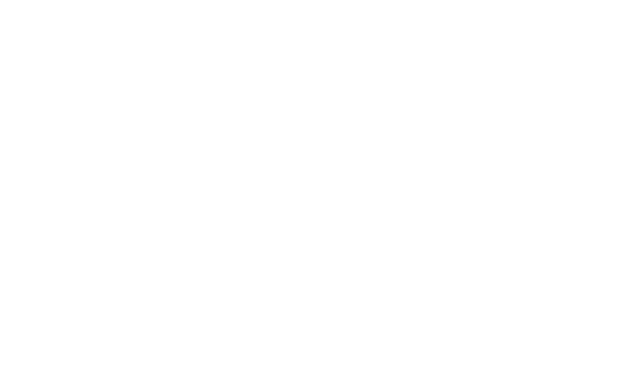
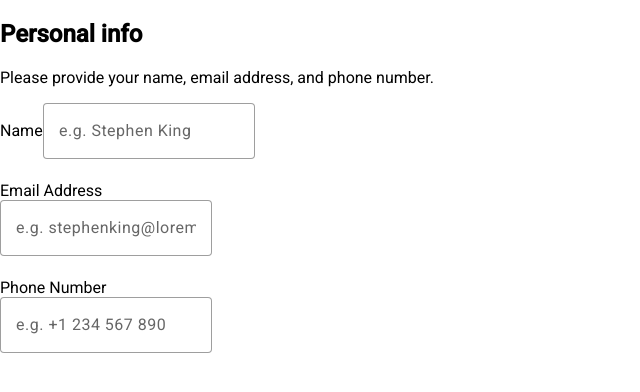
Before and after one commit to darielmedr/multi-step-form, an Angular app: page /personal-info in a window 1280 px wide. Before the commit this address led to /. Shown: the top 392 px of the page, without its empty margins (0-640 px from the left). Built offline with nearby package versions, Linux system fonts and the light colour scheme.

Commit message:
feat: add personal info module

```diff
--- a/src/app/app-routing.module.ts
+++ b/src/app/app-routing.module.ts
@@ -1,7 +1,25 @@
 import { NgModule } from '@angular/core';
 import { RouterModule, Routes } from '@angular/router';
 
-const routes: Routes = [];
+const routes: Routes = [
+  {
+    path: '',
+    redirectTo: 'personal-info',
+    pathMatch: 'full',
+  },
+  {
+    path: 'personal-info',
+    loadChildren: () =>
+      import('./personal-info/personal-info.module').then(
+        (m) => m.PersonalInfoModule
+      ),
+  },
+  {
+    path: '**',
+    redirectTo: 'personal-info',
+    pathMatch: 'full',
+  },
+];
 
 @NgModule({
   imports: [RouterModule.forRoot(routes)],
--- /dev/null
+++ b/src/app/personal-info/models/personal-info.model.ts
@@ -0,0 +1,5 @@
+export interface PersonalInfo {
+  name: string;
+  email: string;
+  phone: string;
+}
--- /dev/null
+++ b/src/app/personal-info/personal-info-routing.module.ts
@@ -0,0 +1,11 @@
+import { NgModule } from '@angular/core';
+import { RouterModule, Routes } from '@angular/router';
+import { PersonalInfoComponent } from './personal-info.component';
+
+const routes: Routes = [{ path: '', component: PersonalInfoComponent }];
+
+@NgModule({
+  imports: [RouterModule.forChild(routes)],
+  exports: [RouterModule]
+})
+export class PersonalInfoRoutingModule { }
--- /dev/null
+++ b/src/app/personal-info/personal-info.component.html
@@ -0,0 +1,44 @@
+<section class="personal-info">
+  <div class="personal-info__description">
+    <h2 class="personal-info__main-text">Personal info</h2>
+    <p class="personal-info__description-text">
+      Please provide your name, email address, and phone number.
+    </p>
+  </div>
+
+  <form [formGroup]="personalInfoForm" class="personal-info__form">
+    <label class="personal-info__form__text__label">Name</label>
+    <mat-form-field class="personal-info__form__field">
+      <input matInput placeholder="e.g. Stephen King" formControlName="name" />
+    </mat-form-field>
+
+    <div class="personal-info__form__text">
+      <label class="personal-info__form__text__label">Email Address</label>
+      <!-- <mat-error *ngIf="email.touched && email.invalid">{{
+        getEmailErrorMessage()
+      }}</mat-error> -->
+    </div>
+    <mat-form-field class="personal-info__form__field">
+      <input
+        matInput
+        placeholder="e.g. stephenking@lorem.com"
+        formControlName="email"
+      />
+    </mat-form-field>
+
+    <div class="personal-info__form__text">
+      <label class="personal-info__form__text__label">Phone Number</label>
+      <!-- <mat-error *ngIf="phone.touched && phone.invalid">{{
+        getPhoneErrorMessage()
+      }}</mat-error> -->
+    </div>
+    <mat-form-field class="personal-info__form__field">
+      <!-- <span matTextPrefix *ngIf="phone.value != ''">+53 </span> -->
+      <input
+        matInput
+        placeholder="e.g. +1 234 567 890"
+        formControlName="phone"
+      />
+    </mat-form-field>
+  </form>
+</section>
--- /dev/null
+++ b/src/app/personal-info/personal-info.component.ts
@@ -0,0 +1,21 @@
+import { Component, OnInit } from '@angular/core';
+import { FormBuilder, FormGroup, Validators } from '@angular/forms';
+
+@Component({
+  selector: 'app-personal-info',
+  templateUrl: './personal-info.component.html',
+  styleUrls: ['./personal-info.component.scss'],
+})
+export class PersonalInfoComponent implements OnInit {
+  personalInfoForm: FormGroup = new FormGroup({});
+
+  constructor(private fb: FormBuilder) {}
+
+  ngOnInit(): void {
+    this.personalInfoForm = this.fb.group({
+      name: ['', [Validators.required, Validators.minLength(4)]],
+      email: ['', [Validators.required, Validators.email]],
+      phone: ['', [Validators.required, Validators.pattern('[0-9]{8}$')]],
+    });
+  }
+}
--- /dev/null
+++ b/src/app/personal-info/personal-info.module.ts
@@ -0,0 +1,30 @@
+import { NgModule } from '@angular/core';
+import { CommonModule } from '@angular/common';
+
+import { PersonalInfoRoutingModule } from './personal-info-routing.module';
+import { PersonalInfoComponent } from './personal-info.component';
+import { ReactiveFormsModule } from '@angular/forms';
+import { MatInputModule } from '@angular/material/input';
+
+import {
+  MatFormFieldModule,
+  MAT_FORM_FIELD_DEFAULT_OPTIONS,
+} from '@angular/material/form-field';
+
+@NgModule({
+  declarations: [PersonalInfoComponent],
+  providers: [
+    {
+      provide: MAT_FORM_FIELD_DEFAULT_OPTIONS,
+      useValue: { appearance: 'outline' },
+    },
+  ],
+  imports: [
+    CommonModule,
+    PersonalInfoRoutingModule,
+    ReactiveFormsModule,
+    MatFormFieldModule,
+    MatInputModule,
+  ],
+})
+export class PersonalInfoModule {}
```
Also changed, not shown: src/app/personal-info/personal-info.component.scss (added), 1 other file (tests, documents, lock files or other folders).
